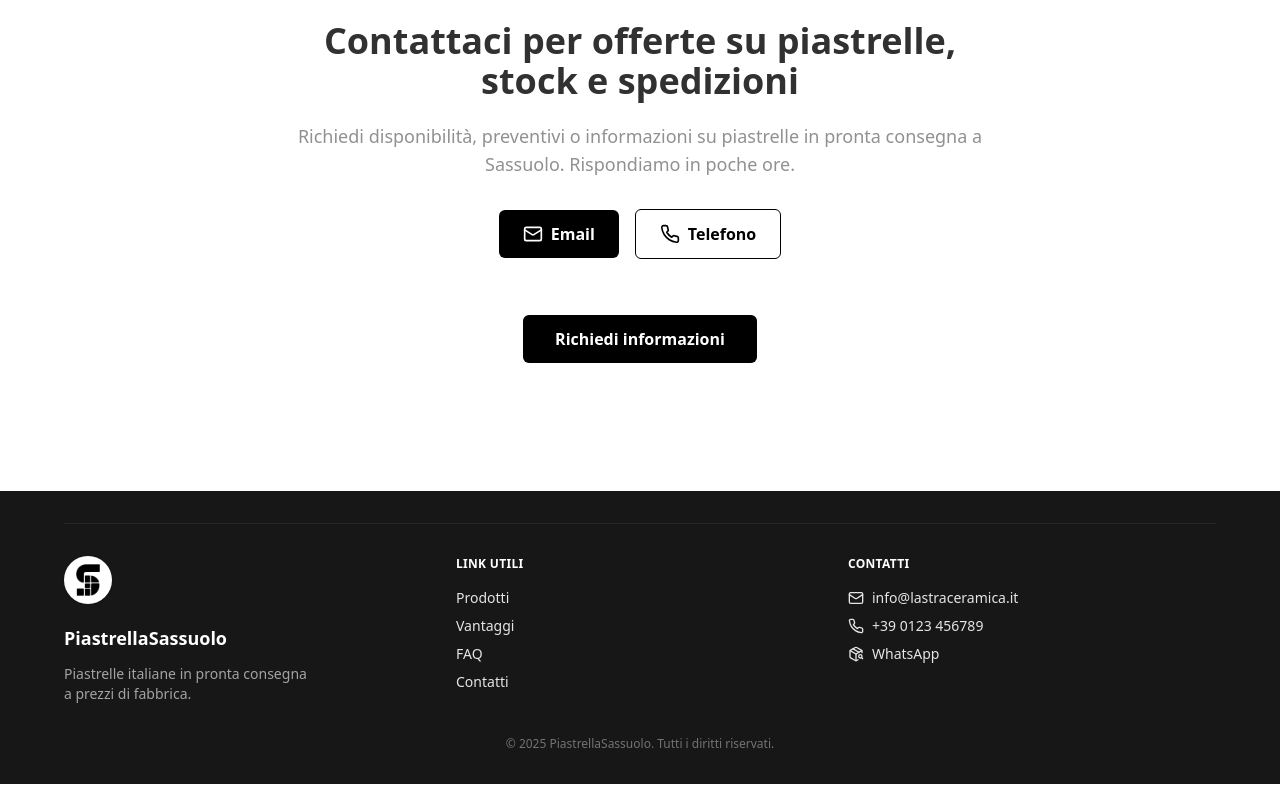
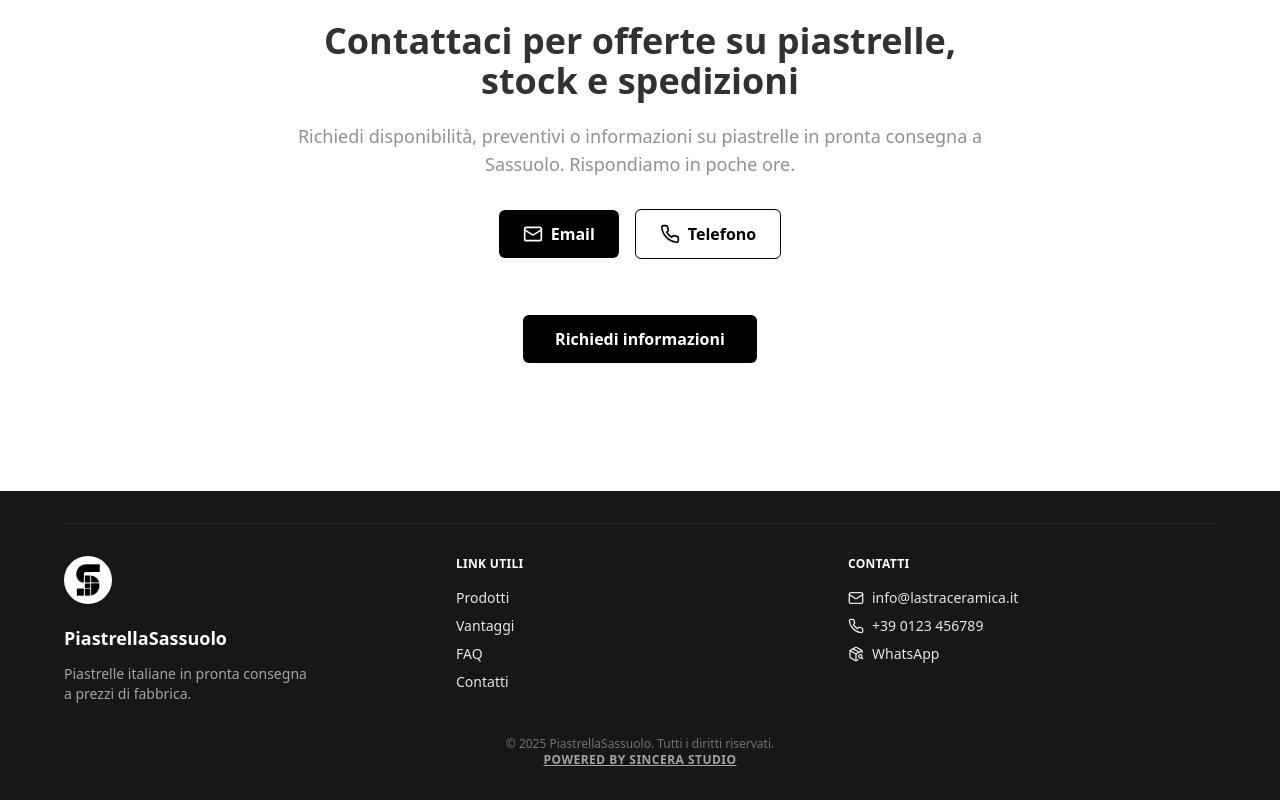
Before and after one commit to bitgadget/PiastrellaSassuolo, a React (Vite) app: page / in a window 1280 px wide. Shown: the part 6754-7554 px from the top of the page. Built offline with nearby package versions, Linux system fonts and the light colour scheme.

Commit message:
Ottimizzazione footer mobile e aggiornamento link

```diff
--- a/src/SinceraStudioLanding.jsx
+++ b/src/SinceraStudioLanding.jsx
@@ -677,12 +677,13 @@ export default function LastraCeramicaLanding() {
         <>
           {/* Bottone visibile solo su mobile */}
           <button
-            className="fixed bottom-5 right-5 z-50 bg-yellow-400 text-white rounded-full shadow-lg p-4 flex items-center justify-center md:hidden hover:bg-yellow-500 transition hover:scale-110 focus:scale-110"
+            className="fixed bottom-4 right-4 z-50 bg-yellow-400 text-white rounded-full shadow-lg p-2 flex items-center justify-center md:hidden hover:bg-yellow-500 transition hover:scale-110 focus:scale-110"
             onClick={() => setShowQuickMenu(true)}
             aria-label="Menu rapido"
             type="button"
           >
-            <Zap size={28} className="text-white drop-shadow-lg" />
+            <Zap size={20} className="text-white drop-shadow-lg" />
+            <span className="ml-1 text-xs font-bold">CATEGORIE</span>
           </button>
           <QuickMenuMobile
             show={showQuickMenu}
--- a/src/components/Footer.jsx
+++ b/src/components/Footer.jsx
@@ -44,6 +44,16 @@ export default function Footer() {
       </div>
       <div className="mt-8 text-center text-neutral-500 text-xs">
         &copy; {new Date().getFullYear()} PiastrellaSassuolo. Tutti i diritti riservati.
+        <br />
+        <a
+          href="https://www.instagram.com/sincera3d"
+          target="_blank"
+          rel="noopener noreferrer"
+          className="text-neutral-400 hover:text-white font-semibold underline transition"
+          style={{ letterSpacing: "0.04em" }}
+        >
+          POWERED BY SINCERA STUDIO
+        </a>
       </div>
     </footer>
   );
--- a/src/components/HeroComparatore.jsx
+++ b/src/components/HeroComparatore.jsx
@@ -119,7 +119,7 @@ export default function HeroComparatore() {
                   className="h-5 sm:h-6 bg-green-500 rounded-full absolute top-0 left-0"
                 />
                 <span className="absolute right-2 sm:right-3 top-1/2 -translate-y-1/2 text-green-900 font-bold text-base sm:text-lg pointer-events-none select-none z-10">
-                  10.90 €/mq
+                  11.90 €/mq
                 </span>
               </div>
             </div>
```
